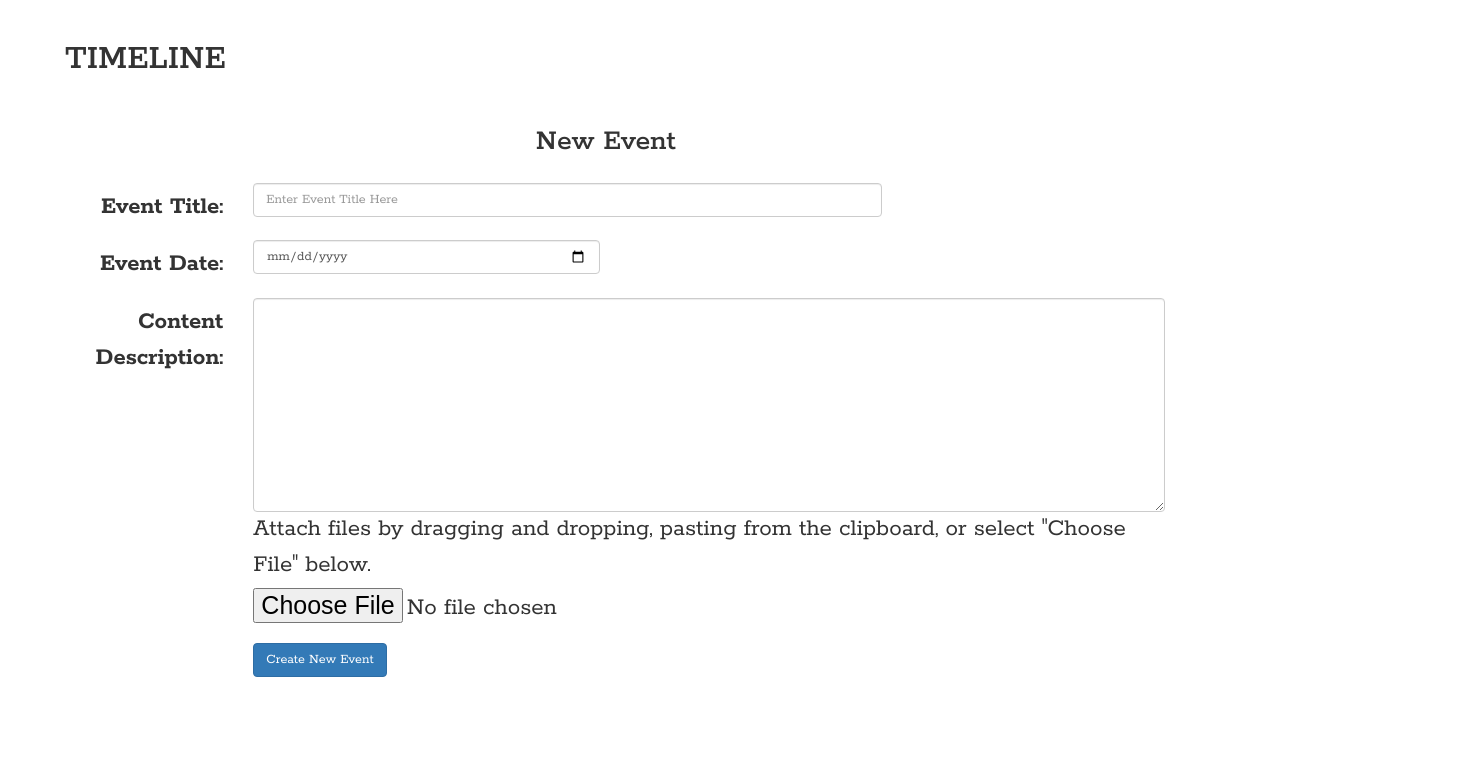
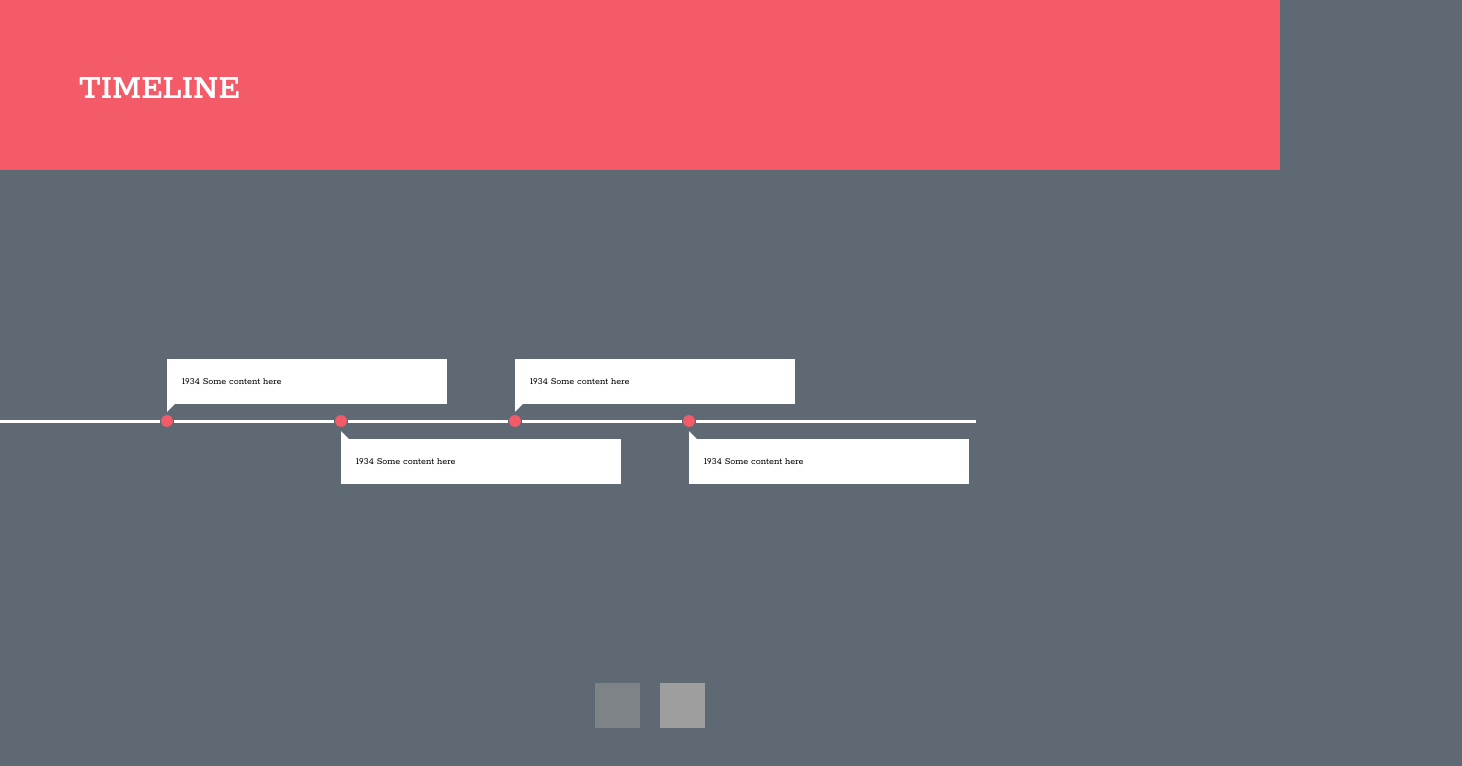
Before and after one commit to jerrudS/timeline, a plain HTML site: page index.html in a window 1280 px wide. Shown: the whole page, 1462 px wide, since content can reach past the window. Drawn offline with nearby package versions, Linux system fonts and the light colour scheme; grey boxes are pictures that could not be loaded.

Commit message:
Create and style a horizontal timeline with "TIMELINE" header, timeline, and arrow buttons. #2

```diff
--- a/index.html
+++ b/index.html
@@ -9,7 +9,56 @@
     <title>TIMELINE</title>
   </head>
   <body>
-    <div class="container-fluid">
+<!-- main page -->
+    <section class="section intro">
+      <div class="container">
+        <h1>TIMELINE</h1>
+      </div>
+    </section>
+    <section class="timeline">
+      <ol>
+        <li>
+          <div>
+            <time>1934</time>
+            Some content here
+          </div>
+        </li>
+        <li>
+          <div>
+            <time>1934</time>
+            Some content here
+          </div>
+        </li>
+        <li>
+          <div>
+            <time>1934</time>
+            Some content here
+          </div>
+        </li>
+        <li>
+          <div>
+            <time>1934</time>
+            Some content here
+          </div>
+        </li>
+
+    <!-- more list items here -->
+
+        <li></li>
+      </ol>
+
+      <div class="arrows">
+        <button class="arrow arrow-prev disabled" disabled>
+          <img src="https://s3-us-west-2.amazonaws.com/s.cdpn.io/162656/arrow_prev.svg" alt="prev timeline arrow"/>
+        </button>
+        <button class="arrow arrow-next">
+          <img src="https://s3-us-west-2.amazonaws.com/s.cdpn.io/162656/arrow_next.svg" alt="next timeline arrow"/>
+        </button>
+      </div>
+    </section>
+
+<!-- form -->
+    <div class="hidden container-fluid">
       <div class="row">
         <div class="col-xs-12">
           <form id="event" class="form-horizontal">
--- a/styles.css
+++ b/styles.css
@@ -1,11 +1,9 @@
-* {
-  font-family: 'Rokkitt', serif;
+*,
+*::before,
+*::after {
+  margin: 0;
+  padding: 0;
   box-sizing: border-box;
-  font-size: 25px;
-}
-
-body {
-  overflow: hidden;
 }
 
 #input-label {
@@ -18,3 +16,136 @@ form {
   padding-left: 50px;
   padding-top: 20px;
 }
+
+.arrows button {
+  background: transparent;
+  border: none;
+  cursor: pointer;
+  outline: none;
+  padding-left: 20px;
+}
+
+body {
+  font: normal 16px/1.5 'Rokkitt', sans-serif;
+  background: #5e6973;
+  color: #fff;
+}
+
+.section {
+  background: #f45b69;
+  padding: 50px 0;
+}
+
+.section .container {
+  width: 90%;
+  max-width: 1200px;
+  margin: 0 auto;
+  text-align: left;
+}
+
+.section h2 {
+  font-size: 1.3rem;
+}
+
+.timeline {
+  white-space: nowrap;
+  overflow-x: hidden;
+}
+
+.timeline ol {
+  font-size: 0;
+  width: 100vw;
+  padding: 250px 0;
+  transition: all 1s;
+}
+
+.timeline ol li {
+  position: relative;
+  display: inline-block;
+  list-style-type: none;
+  width: 160px;
+  height: 3px;
+  background: #fff;
+}
+
+.timeline ol li:last-child {
+  width: 280px;
+}
+
+.timeline ol li:not(:first-child) {
+  margin-left: 14px;
+}
+
+.timeline ol li:not(:last-child)::after {
+  content: '';
+  position: absolute;
+  top: 50%;
+  left: calc(100% + 1px);
+  bottom: 0;
+  width: 12px;
+  height: 12px;
+  transform: translateY(-50%);
+  border-radius: 50%;
+  background: #f45b69;
+}
+
+.timeline ol li div {
+  position: absolute;
+  left: calc(100% + 7px);
+  width: 280px;
+  padding: 15px;
+  font-size: 1rem;
+  white-space: normal;
+  color: black;
+  background: white;
+}
+
+.timeline ol li div::before {
+  content: '';
+  position: absolute;
+  top: 100%;
+  left: 0;
+  width: 0;
+  height: 0;
+  border-style: solid;
+}
+
+.timeline ol li:nth-child(odd) div {
+  top: -16px;
+  transform: translateY(-100%);
+}
+
+.timeline ol li:nth-child(odd) div::before {
+  top: 100%;
+  border-width: 8px 8px 0 0;
+  border-color: white transparent transparent;
+}
+
+.timeline ol li:nth-child(even) div {
+  top: calc(100% + 16px);
+}
+
+.timeline ol li:nth-child(even) div::before {
+  top: -8px;
+  border-width: 8px 0 0 8px;
+  border-color: transparent transparent transparent white;
+}
+
+.timeline .arrows {
+  display: flex;
+  justify-content: center;
+  margin-bottom: 20px;
+}
+
+.timeline .arrows .arrow__prev {
+  margin-right: 20px;
+}
+
+.timeline .disabled {
+  opacity: 0.5;
+}
+
+.timeline .arrows img {
+  width: 45px;
+  height: 45px;
+}
```
